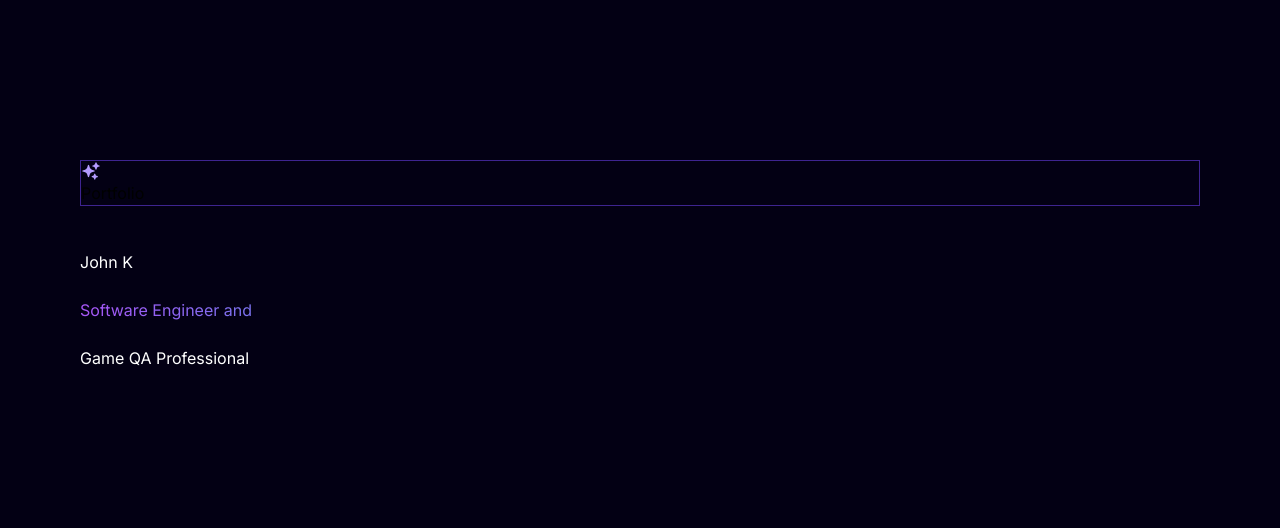
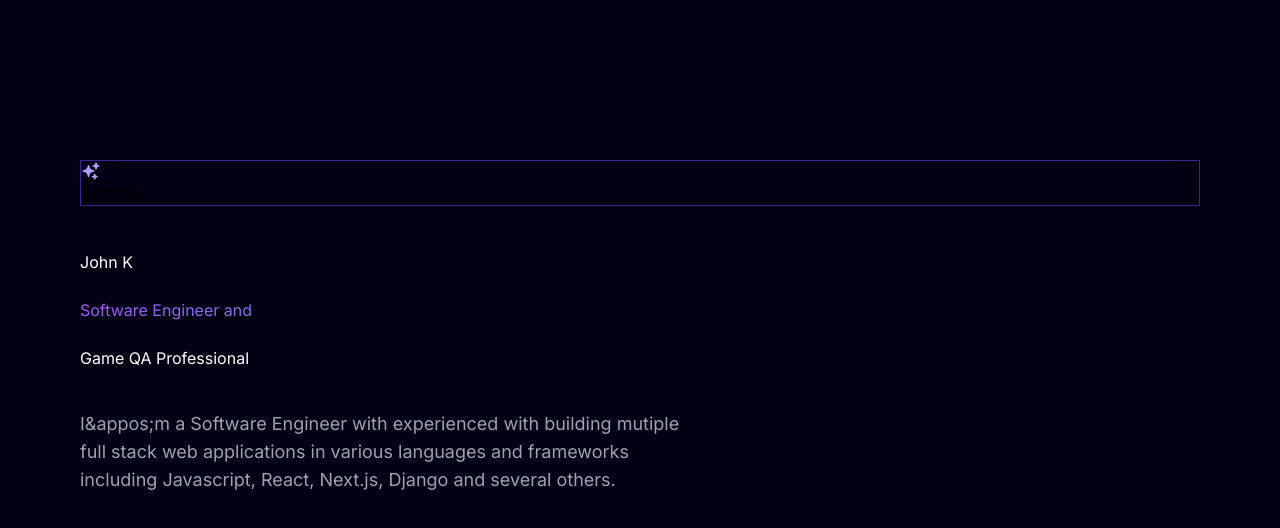
Before and after one commit to ArmadaDev25/Next.JS_Portfolio, a Next.js app in the folder my-portfolio/: page / in a window 1280 px wide. Shown: the top 528 px of the page. Built offline with nearby package versions, Linux system fonts and the light colour scheme.

Commit message:
Added content to the Hero section

```diff
--- a/my-portfolio/components/sub/Hero_Content.tsx
+++ b/my-portfolio/components/sub/Hero_Content.tsx
@@ -31,6 +31,14 @@ const Hero_Content = () => {
                 Game QA Professional
             </motion.div>
 
+            <motion.p
+            variants={slideInFromLeft(0.8)}
+            className="text-lg text-gray-400 my-5 max-w-[600px]">
+                I&appos;m a Software Engineer with experienced with building mutiple full stack web
+                applications in various languages and frameworks including Javascript, React, Next.js, Django and several others.
+
+            </motion.p>
+
 
 
         </div>
```
